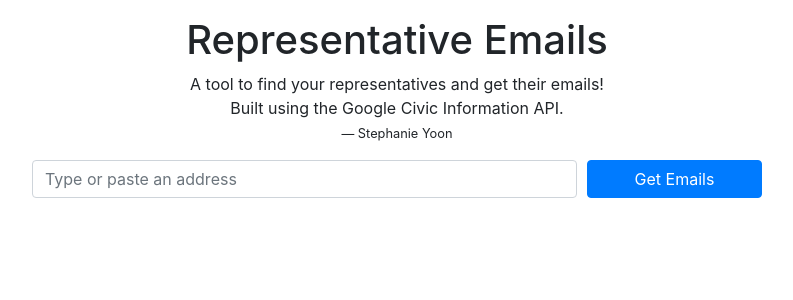
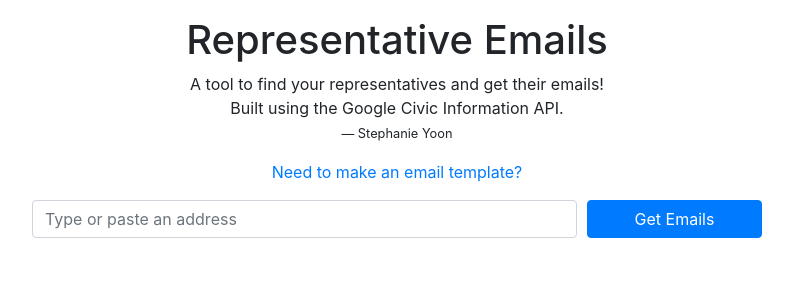
Before and after one commit to st234pa/representative-emails, a React (Create React App) app in the folder app/: page / in a window 1280 px wide. Shown: the top 300 px of the page, without its empty margins (243-1036 px from the left). Built offline with nearby package versions, Linux system fonts and the light colour scheme.

Commit message:
added link to e-template

```diff
--- a/app/src/App.tsx
+++ b/app/src/App.tsx
@@ -113,6 +113,19 @@ export default function App() {
         </Row>
         <Row className="justify-content-md-center">
           <Col lg={8}>
+            <p className="text-center">
+              <a
+                href="https://syoon123.github.io/etemplate"
+                target="_blank"
+                rel="noopener noreferrer"
+              >
+                Need to make an email template?
+              </a>
+            </p>
+          </Col>
+        </Row>
+        <Row className="justify-content-md-center">
+          <Col lg={8}>
             {AddressLookup({
               handleSubmit: handleAddressLookup,
               handleDismissAlert: handleDismissAlert,
```
